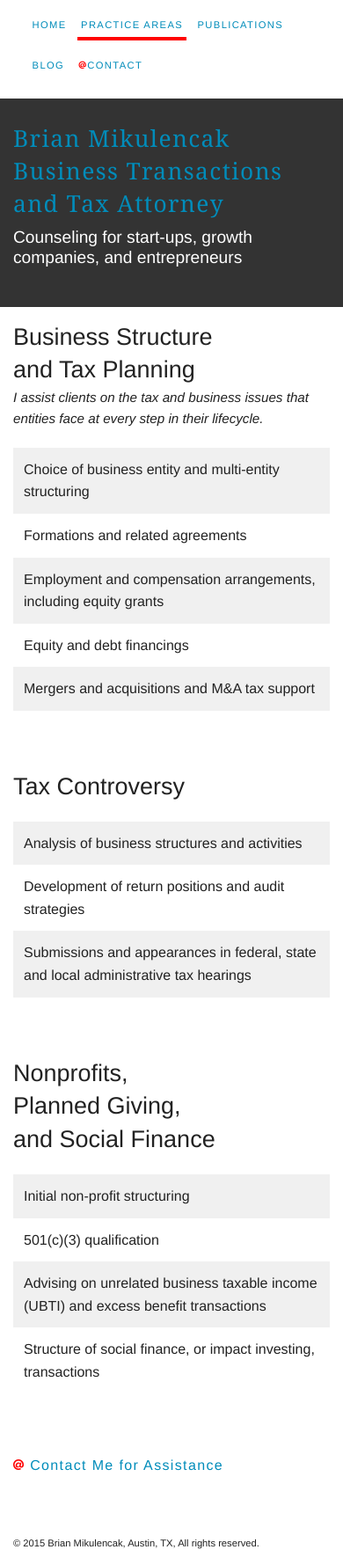
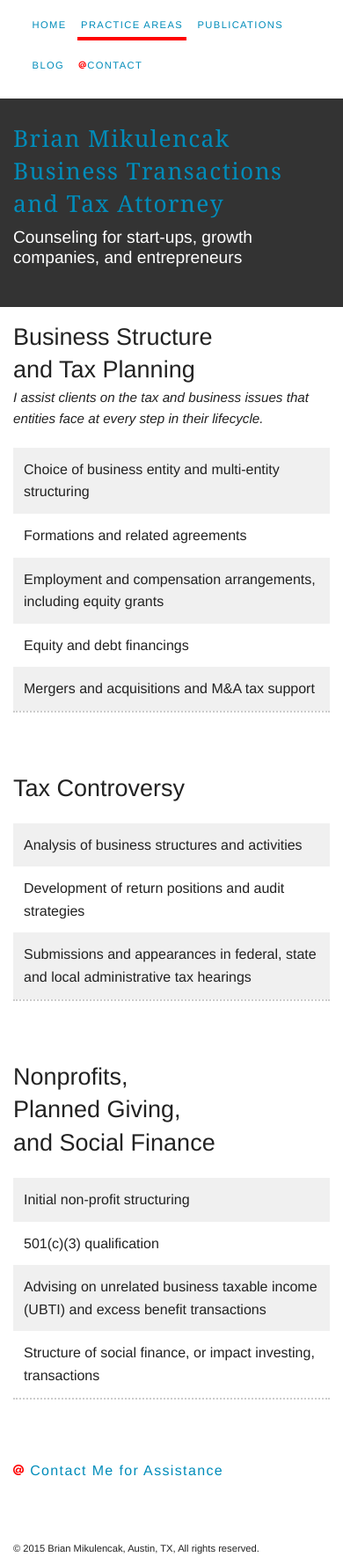
Before and after one commit to brianmik/bmaustinlaw, a Jekyll site: the page built from practice-areas.html, in a window 390 px wide. Shown: the whole page at 88% size. Built offline with Jekyll 4.4.1, drawn with Linux system fonts in a browser that asks for light colours; Markdown is read by kramdown in place of the engine named in the settings; comment, search, counter and statistics services are not loaded.

Commit message:
styling for small screens

```diff
--- a/css/main.css
+++ b/css/main.css
@@ -365,6 +365,7 @@ textarea {
   }
 
   .practice__area__items {
+    border-bottom: 2px dotted hsla(0, 0%, 80%, 1);
     margin: 1.25rem 0 4.25rem 0;
   }
 
```
